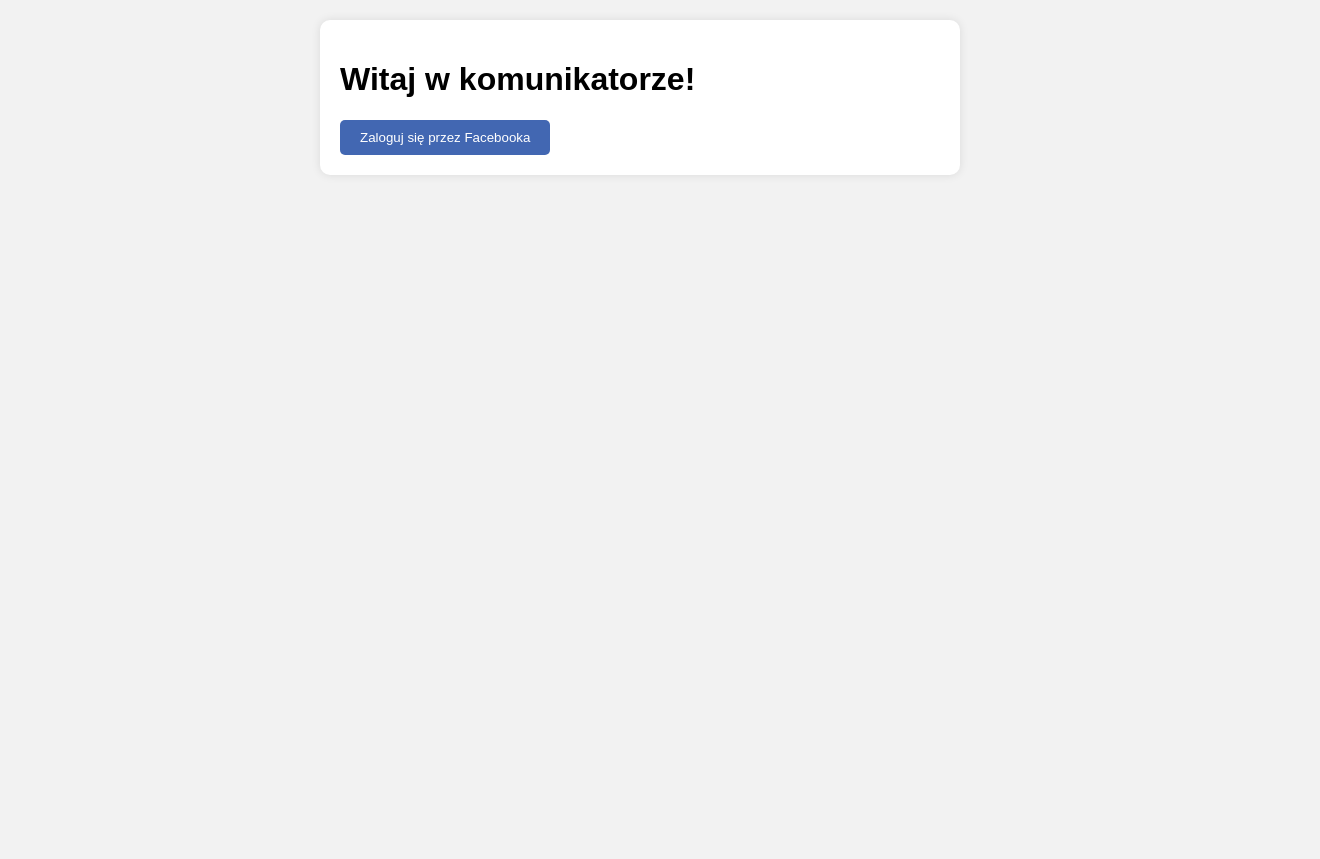
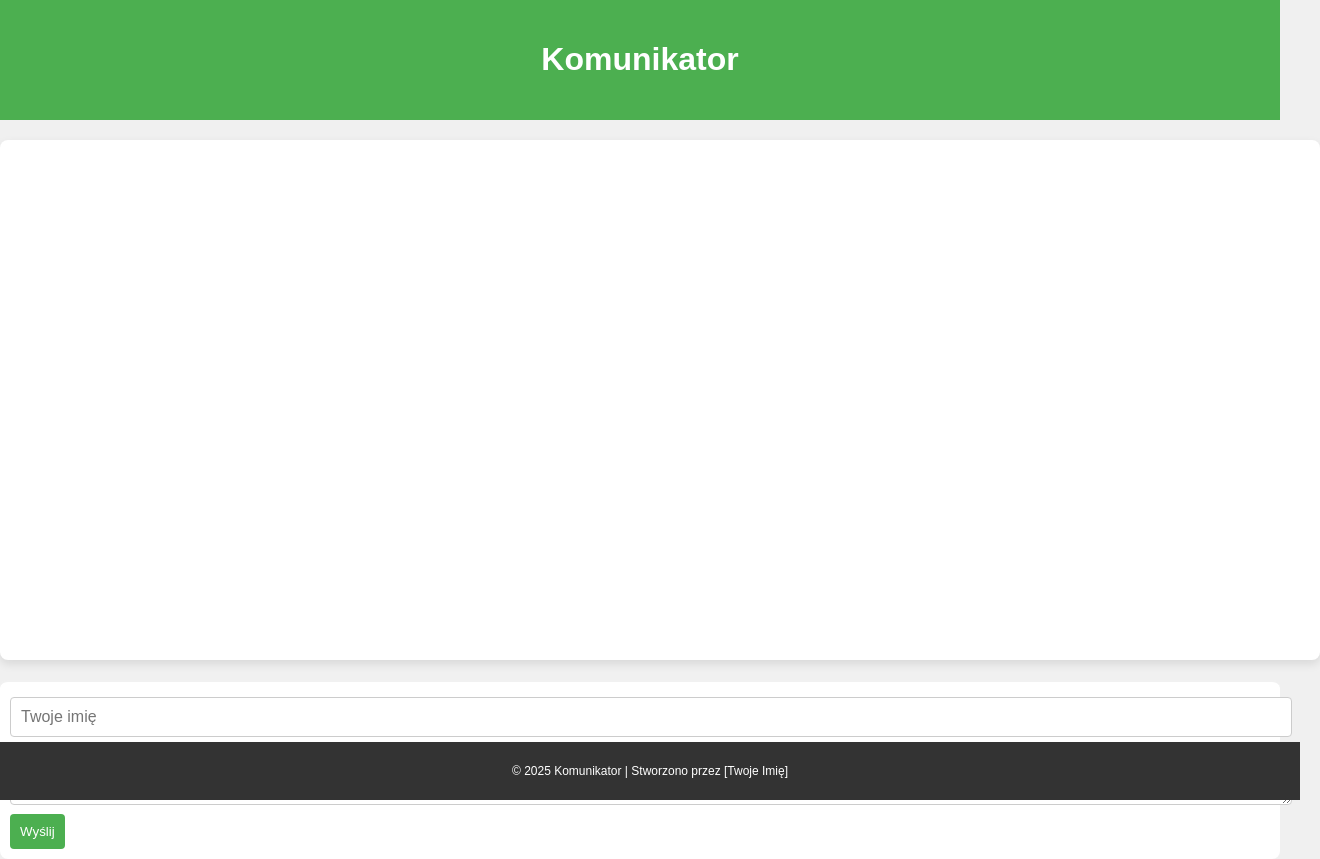
Before and after one commit to WuduGOD/komunikator-frontend, a plain HTML site: page index.html in a window 1280 px wide. Shown: the whole page, 1320 px wide, since content can reach past the window. Before the commit the page ends 800 px from the top, so only its background shows below. Drawn offline with Linux system fonts and the light colour scheme.

Commit message:
zmiana v1

```diff
--- a/app.js
+++ b/app.js
@@ -1,33 +1,27 @@
-// SDK Facebooka - Inicjalizacja
-window.fbAsyncInit = function() {
-    FB.init({
-      appId      : 'TWOJE_APP_ID',  // <<=== tu wpisz swój App ID Facebooka
-      cookie     : true,
-      xfbml      : true,
-      version    : 'v19.0'  // aktualna wersja API Facebooka
-    });
-};
+document.getElementById("send-message").addEventListener("click", function() {
+    const user = document.getElementById("user").value;
+    const message = document.getElementById("message").value;
 
-// Obsługa kliknięcia przycisku logowania
-document.getElementById('loginBtn').addEventListener('click', function() {
-    FB.login(function(response) {
-        if (response.authResponse) {
-            console.log('Zalogowano przez Facebooka!');
-            console.log('Token dostępu:', response.authResponse.accessToken);
+    if (!user || !message) {
+        alert("Proszę podać imię i wiadomość!");
+        return;
+    }
 
-            // Tutaj w przyszłości: wysyłamy token do backendu FastAPI
-            onLoginSuccess(response.authResponse.accessToken);
+    // Dodaj wiadomość do chat-box
+    addMessageToChat(user, message);
 
-        } else {
-            console.log('Logowanie anulowane.');
-        }
-    }, {scope: 'public_profile,email'});
+    // Wyczyść formularz po wysłaniu
+    document.getElementById("message").value = '';
 });
 
-// Funkcja po udanym logowaniu
-function onLoginSuccess(accessToken) {
-    document.getElementById('login-section').style.display = 'none';
-    document.getElementById('chat-section').style.display = 'block';
+// Funkcja do dodawania wiadomości do czatu
+function addMessageToChat(user, message) {
+    const chatBox = document.getElementById("chat-box");
+    const newMessage = document.createElement("div");
+    newMessage.classList.add("message");
+    newMessage.innerHTML = `<strong>${user}:</strong> ${message}`;
+    chatBox.appendChild(newMessage);
 
-    // TODO: tutaj potem połączysz się z backendem FastAPI i WebSocketem
+    // Scrollowanie na dół po dodaniu wiadomości
+    chatBox.scrollTop = chatBox.scrollHeight;
 }
--- a/index.html
+++ b/index.html
@@ -3,27 +3,31 @@
 <head>
     <meta charset="UTF-8">
     <meta name="viewport" content="width=device-width, initial-scale=1.0">
-    <title>Komunikator Inżynierski</title>
+    <title>Komunikator</title>
     <link rel="stylesheet" href="style.css">
 </head>
 <body>
-    <div class="container">
-        <h1>Witaj w komunikatorze!</h1>
+    <!-- Nagłówek -->
+    <header id="header">
+        <h1>Komunikator</h1>
+    </header>
 
-        <div id="login-section">
-            <button id="loginBtn">Zaloguj się przez Facebooka</button>
-        </div>
-
-        <div id="chat-section" style="display: none;">
-            <div id="messages"></div>
-            <input type="text" id="messageInput" placeholder="Wpisz wiadomość...">
-            <button id="sendBtn">Wyślij</button>
-        </div>
+    <!-- Czat -->
+    <div id="chat-container">
+        <div id="chat-box"></div>
     </div>
 
-    <!-- SDK Facebooka -->
-    <script async defer crossorigin="anonymous"
-      src="https://connect.facebook.net/en_US/sdk.js"></script>
+    <!-- Formularz do wysyłania wiadomości -->
+    <div id="message-form">
+        <input type="text" id="user" placeholder="Twoje imię" required>
+        <textarea id="message" placeholder="Wpisz wiadomość..." required></textarea>
+        <button id="send-message">Wyślij</button>
+    </div>
+
+    <!-- Stopka -->
+    <footer>
+        <p>&copy; 2025 Komunikator | Stworzono przez [Twoje Imię]</p>
+    </footer>
 
     <script src="app.js"></script>
 </body>
--- a/style.css
+++ b/style.css
@@ -1,42 +1,75 @@
+/* Podstawowe style strony */
 body {
     font-family: Arial, sans-serif;
-    background-color: #f2f2f2;
+    background-color: #f0f0f0;
     margin: 0;
+    padding: 0;
+}
+
+/* Nagłówek */
+#header {
+    background-color: #4CAF50;
+    color: white;
+    text-align: center;
     padding: 20px;
 }
 
-.container {
-    max-width: 600px;
-    margin: 0 auto;
-    background: white;
+/* Główna część czatu */
+#chat-container {
+    width: 100%;
+    height: 60vh;
+    background-color: #fff;
+    box-shadow: 0 4px 10px rgba(0, 0, 0, 0.1);
+    margin: 20px auto;
     padding: 20px;
-    border-radius: 10px;
-    box-shadow: 0 0 10px rgba(0,0,0,0.1);
+    overflow-y: auto;
+    border-radius: 8px;
 }
 
-#messages {
-    height: 300px;
-    overflow-y: auto;
-    border: 1px solid #ccc;
-    margin-bottom: 10px;
-    padding: 10px;
+#chat-box {
+    max-height: 100%;
+    overflow-y: scroll;
 }
 
-input[type="text"] {
-    width: 80%;
+/* Formularz do wysyłania wiadomości */
+#message-form {
     padding: 10px;
-    margin-right: 10px;
+    background-color: #fff;
+    border-top: 2px solid #f1f1f1;
+    border-radius: 8px;
 }
 
-button {
-    padding: 10px 20px;
-    background-color: #4267B2;
-    color: white;
-    border: none;
-    cursor: pointer;
-    border-radius: 5px;
+#message-form input,
+#message-form textarea {
+    width: 100%;
+    padding: 10px;
+    margin: 5px 0;
+    border-radius: 4px;
+    border: 1px solid #ccc;
+    font-size: 16px;
 }
 
-button:hover {
-    background-color: #365899;
+#message-form button {
+    background-color: #4CAF50;
+    color: white;
+    padding: 10px;
+    border: none;
+    border-radius: 4px;
+    cursor: pointer;
 }
+
+#message-form button:hover {
+    background-color: #45a049;
+}
+
+/* Stopka */
+footer {
+    background-color: #333;
+    color: white;
+    text-align: center;
+    padding: 10px;
+    position: fixed;
+    bottom: 0;
+    width: 100%;
+    font-size: 12px;
+}
```
